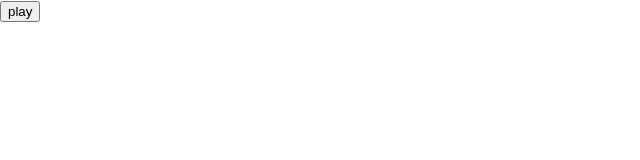
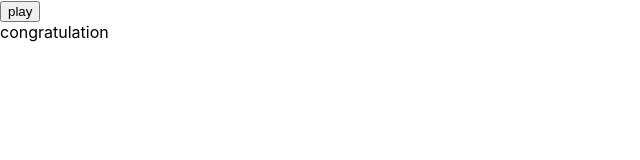
Before and after one commit to VincentBee/well-tested-memory-card, a React (Create React App) app: page / in a window 1280 px wide. Shown: the top 160 px of the page, without its empty margins (0-640 px from the left). Built offline with nearby package versions, Linux system fonts and the light colour scheme.

Commit message:
feat: add congratulation message

```diff
--- a/src/App.tsx
+++ b/src/App.tsx
@@ -66,6 +66,8 @@ function App() {
                     onClick={() => play(position)}
                 />
             ))}
+
+            <div>congratulation</div>
         </>
     );
 }
```
